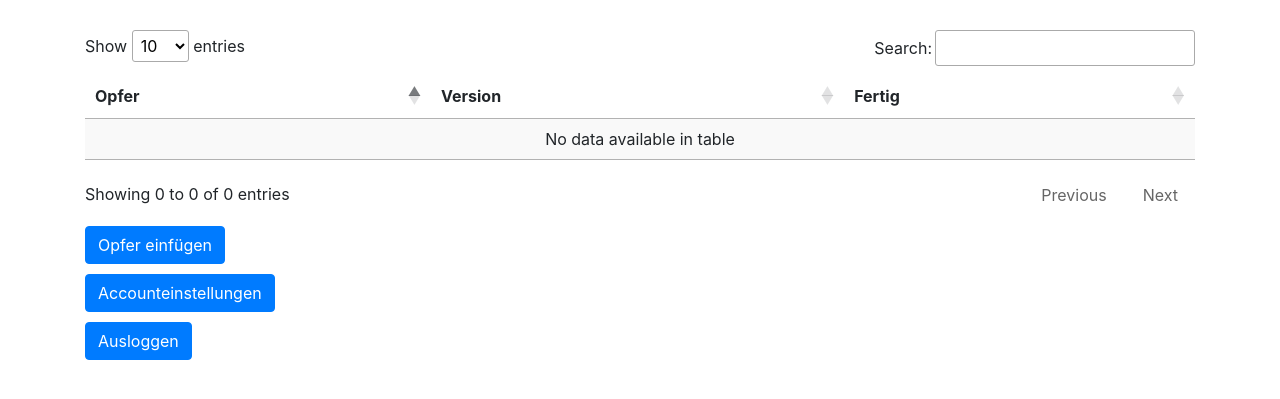
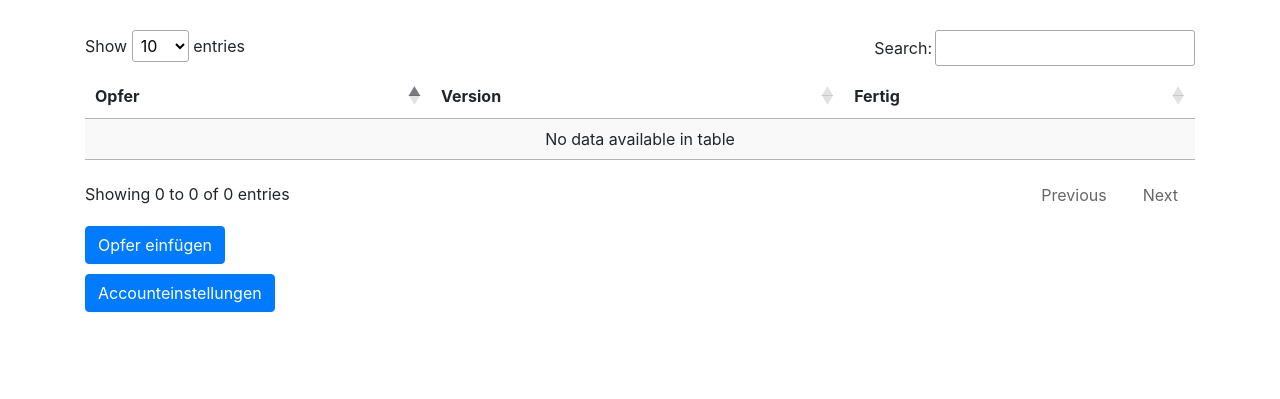
Before and after one commit to CorrelAid/kn_stolpersteine_survey, a Python web app: template server/templates/index.html in a window 1280 px wide. Shown: the top 399 px of the page. Run offline with Jinja, Linux system fonts and the light colour scheme; the template is opened without the code that fills it, so the values that code supplies are empty; some libraries are stand-ins or nearby versions.

Commit message:
remove logout button #27

```diff
--- a/server/templates/index.html
+++ b/server/templates/index.html
@@ -58,7 +58,7 @@
     <button class="btn btn-primary" onclick="location.href='user_administration';" id="addUser">Accounteinstellungen</button>
 </div>
 {% endif %}
-<div>
-    <button class="btn btn-primary" onclick="location.href='logout';" id="addUser">Ausloggen</button>
-</div>
+{#<div>#}
+{#    <button class="btn btn-primary" onclick="location.href='logout';" id="addUser">Ausloggen</button>#}
+{#</div>#}
 {% endblock %}
```
